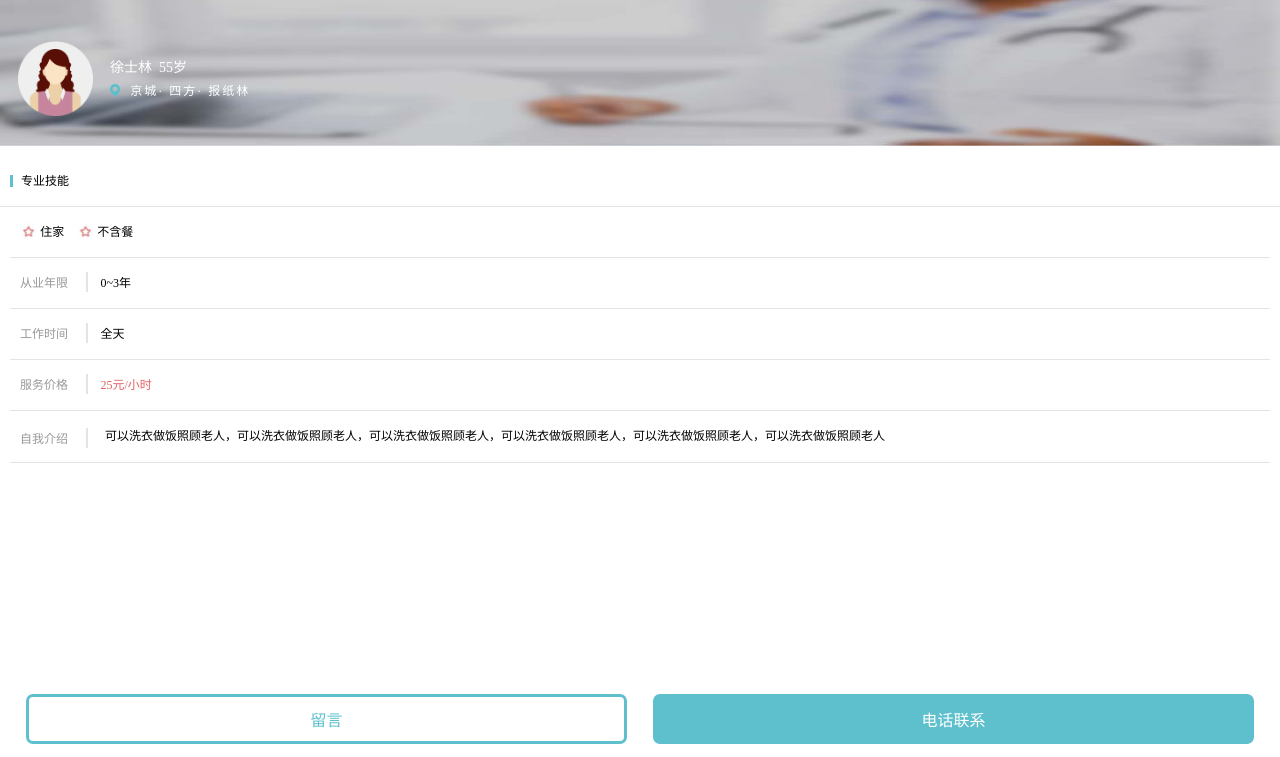
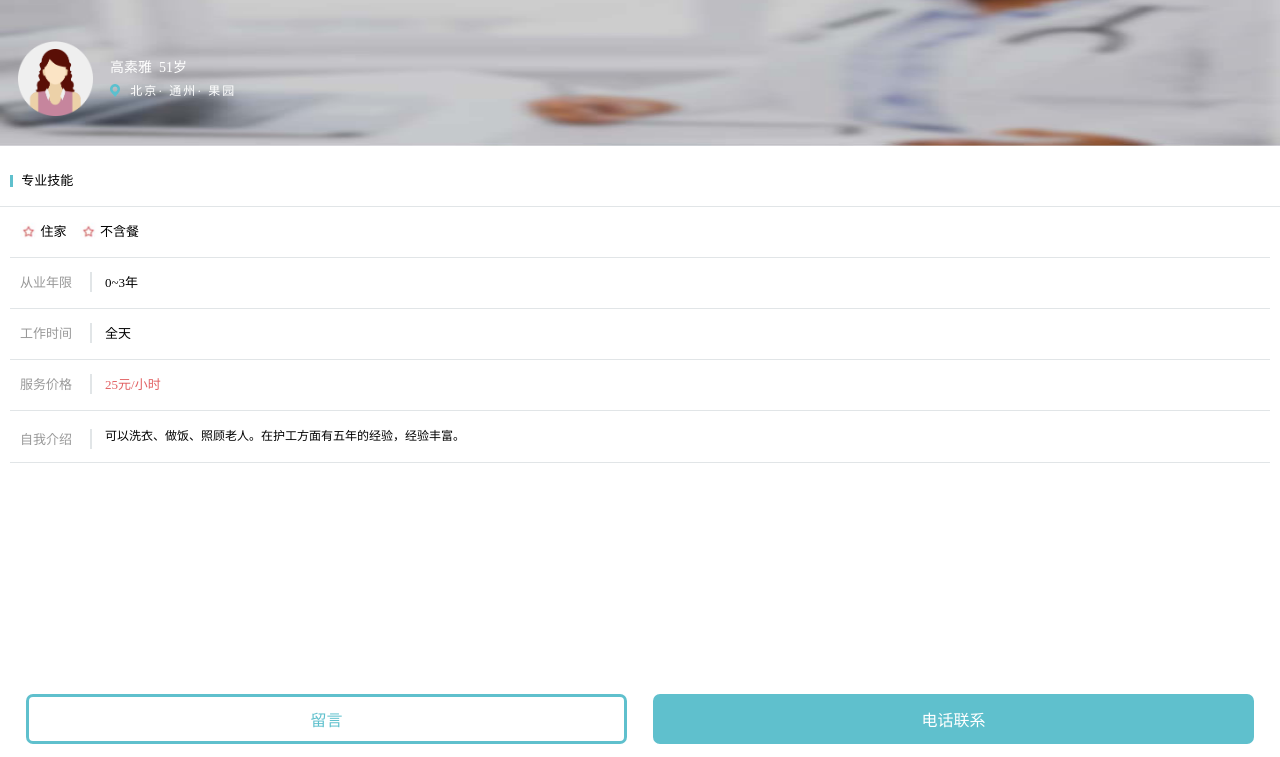
Before and after one commit to l409331406/l409331406.github.io, a plain HTML site: page index.html in a window 1280 px wide. Shown: the part 43-800 px from the top of the page. Drawn offline with Linux system fonts and the light colour scheme.

Commit message:
更改字体大小，与内容文本

```diff
--- a/index.html
+++ b/index.html
@@ -16,13 +16,13 @@
 	    <img class="img_2" src="task5_1.jpg" alt="背景图">
 	    <img class="img_3" src="task5_4.png" alt="人物头像">
 	    <div class="box_2">
-	      <span class="text_2">徐士林</span><span class="text_3">55岁</span>
+	      <span class="text_2">高素雅</span><span class="text_3">51岁</span>
 	    </div>
 	    <div class=box_3>
 	      <img class="img_4" src="task5_5.png" alt="坐标标">
-	      <span>京城</span>·
-	      <span>四方</span>·
-	      <span>报纸林</span>
+	      <span>北京</span>·
+	      <span>通州</span>·
+	      <span>果园</span>
 	    </div>
 	  </div>
 	  <div>
@@ -57,7 +57,7 @@
 	        <div class="photo_3"></div>
 	      </div>
 	      <div class="box_8-2">
-	        <span class="text_7">可以洗衣做饭照顾老人，可以洗衣做饭照顾老人，可以洗衣做饭照顾老人，可以洗衣做饭照顾老人，可以洗衣做饭照顾老人，可以洗衣做饭照顾老人</span>
+	        <span class="text_7">可以洗衣、做饭、照顾老人。在护工方面有五年的经验，经验丰富。</span>
 	      </div>
         </div>
 	  </div>
--- a/task5.css
+++ b/task5.css
@@ -81,7 +81,7 @@ main{
 .box_4,.box_5,.box_6,.box_7{
 	height:5rem;
 	line-height:5rem;
-	font-size:1.2rem;
+	font-size:1.3rem;
 }
 .photo_1{
 	display:inline-block;
@@ -105,6 +105,7 @@ main{
 	margin: 0 1rem 0 1rem;
 }
 .text_4{
+	font-size:1.3rem;
 	margin:0 1rem;
 	color:rgb(153,153,153);
 }
@@ -136,17 +137,16 @@ main{
 	left:;
 	display:inline-block;
 	height:5rem;
-    width:8rem;
-    font-size:1.2rem;
+    width:9.5rem;
+    font-size:1.3rem;
     color:rgb(153,153,153);
 }
 .text_6{
 	display:inline-block;
-	margin:1rem 1rem;
+	margin:1rem;
 }
 .photo_3{
 	margin:0 0 -0.5rem 0.5rem;
-    align-self:center;
 }
 .box_8-2{
     line-height:2rem;
```
